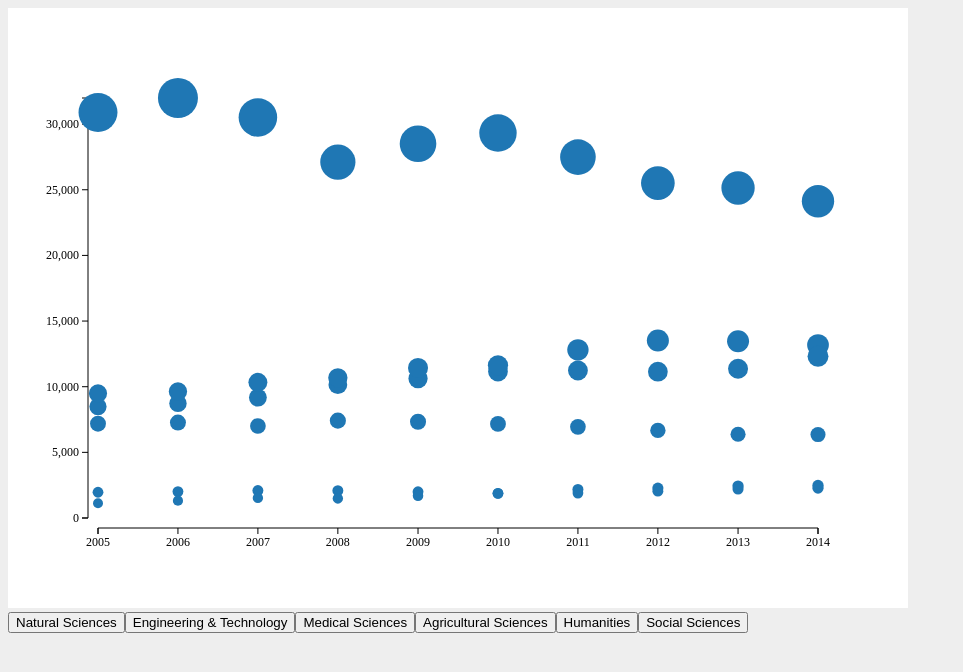
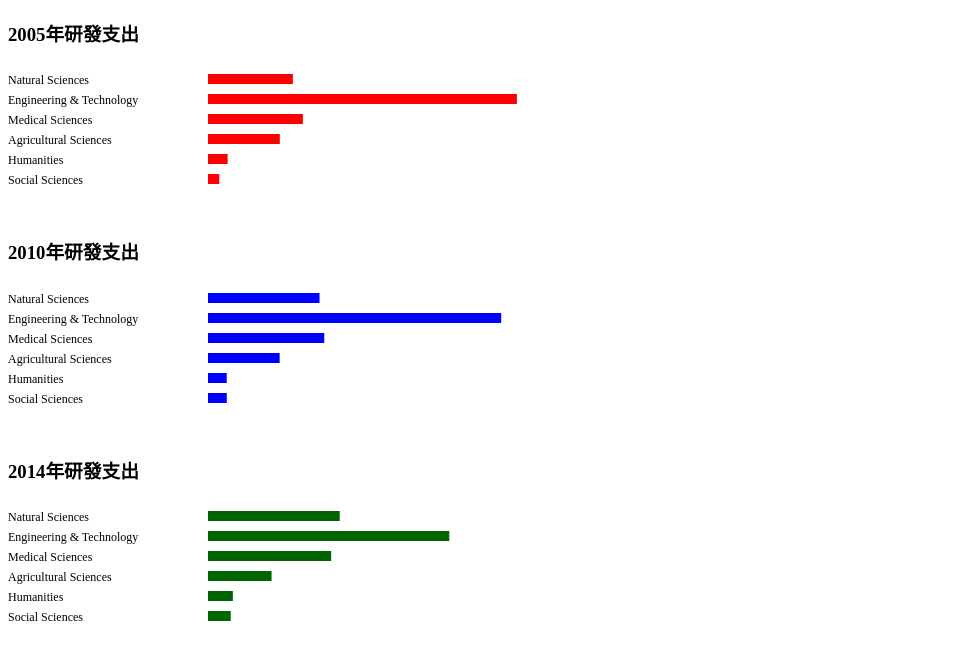
Before and after one commit to eg721014/D3-final-1, a plain HTML site: page index.html in a window 1280 px wide. Shown: the whole page, without its empty margins (0-963 px from the left). Drawn offline with nearby package versions, Linux system fonts and the light colour scheme.

Commit message:
no message

```diff
--- a/index.html
+++ b/index.html
@@ -2,206 +2,112 @@
 <html>
 <head>
     <meta charset="UTF-8">
-    <title>Untitled Document</title>
+    <title>d3-start</title>
     <script src="https://d3js.org/d3.v3.js"></script>
-    <style>
-        #tooltip{
-  position: absolute;
-  /* left: 20px; */
-  /* top:  100px; */
-  background: #fff;
-  width: 150px;
-  height: auto;
-  padding: 0px 10px;
-  border-radius: 5px;
-  box-shadow: 5px 5px 10px rgba(0,0,0,0.3);
-}
- #tooltip.hidden{
-  display: none;
-}
-        body{
-            background: #eee;
-        }
-        .axis path, .axis line{
-            fill: none;
-            stroke: black;
-            shape-rendering: auto;
-        }
-        .axis text{
-            font-size: 12px;
-        }
-    </style>
+
 </head>
 <body>
-   <div id="tooltip" class="hidden">
-  <p><strong id="RD">Hello</strong></p>
-  <p id="type">tooltip</p>
-</div>
+     <h3>2005年研發支出</h3>
+      <svg id="RDdata02-1-1" width="600" height="150"></svg>
         <script>
-        var w = 900;
-        var h = 600;
-        var padding = 90;
-        var letterList = ["A","B","C","D","E","F","G","H","I","J","K","M","N","O","P","Q","T","U","V","W","X","Z"];
+        d3.csv("RDdata02-1.csv",function(dataSet) {
+         var body = d3.select("body");
+         var count = 0;
+         for(var i=0; i < dataSet.length; i++) {
+            if(parseInt(dataSet[i].amount) > 0 && dataSet[i].year === "2005" ) {
+              body.select("#RDdata02-1-1").append("text").attr({
+                x: 0,
+                y: 20 + 20 * count,
+                "font-size": 12
+              }).text(dataSet[i].type);
 
-        svg();
-
-        d3.csv("RDdata02-1.csv", function(dataSet){
-           bind(dataSet);
-           render(dataSet);
-           btnList(dataSet);
+              d3.select("#RDdata02-1-1")
+              .append("rect")
+              .transition()
+              .duration(2000)
+              .delay(function(d, i){
+                     return i*2000;
+                })
+              .attr({
+                 x: 200,
+                 y: 10 + 20 * count,
+                 width: dataSet[i].amount/100 ,
+                 height: 10,
+                 fill: "red"
               });
-
-
-        function svg(){
-            d3.select("body").append("svg").attr({
-                width: w,
-                height: h
-            });
-            d3.select("svg").append("g").append("rect").attr({
-                width: "100%",
-                height: "100%",
-                fill: "white"
-            });
-            d3.select("svg").append("g").attr("id","axisX");
-            d3.select("svg").append("g").attr("id","axisY");
+              count++;
             }
 
-        function bind(dataSet){
-            var selection = d3.select("svg")
-                                .selectAll("circle")
-                                .data(dataSet);
-            selection.enter().append("circle");
-            selection.exit().remove();
          }
-        function render(dataSet){
-          //比例尺們 xScale, yScale, rScale, fScale
-           var xScale = d3.time.scale()
-                    .domain([new Date(d3.min(dataSet, function(d){
-                        return new Date(d.year);
-                    })),new Date(d3.max(dataSet, function(d){
-                        return new Date(d.year);
-                    }))])
-                    .range([padding,w-padding]);
-           var yScale = d3.scale.linear()
-                    .domain([0,d3.max(dataSet, function(d){
-                        return +d.amount;
-                    })])
-                    .range([h-padding,padding]);
-           var rScale = d3.scale.linear()
-                    .domain([d3.min(dataSet, function(d){
-                        return +d.amount;
-                    }),d3.max(dataSet, function(d){
-                        return +d.amount;
-                    })])
-                    .range([5,20]);
-           var fScale = d3.scale.category20();
+        });
+            </script>
+            <h3>2010年研發支出</h3>
+      <svg id="RDdata02-1-2" width="600" height="150"></svg>
+        <script>
+        d3.csv("RDdata02-1.csv",function(dataSet) {
+         var body = d3.select("body");
+         var count = 0;
+         for(var i=0; i < dataSet.length; i++) {
+            if(parseInt(dataSet[i].amount) >0 && dataSet[i].year === "2010" ) {
+              body.select("#RDdata02-1-2").append("text").attr({
+                x: 0,
+                y: 20 + 20 * count,
+                "font-size": 12
+              }).text(dataSet[i].type);
 
-           //開始畫圈圈
-           d3.selectAll("circle")
-//                .transition()
+              d3.select("#RDdata02-1-2")
+              .append("rect")
+              .transition()
+              .duration(4000)
+              .delay(function(d, i){
+                     return i*4000;
+                })
               .attr({
-                cx: function(d){
-                  return xScale(new Date(d.year));
-                },
-                cy:function(d){
-                  return yScale(+d.amount);
-                },
-                r:function(d){
-                  return rScale(+d.amount);
-                },
-                fill: function(d){
-                  return fScale(letterList.indexOf(d.type));
+                 x: 200,
+                 y: 10 + 20 * count,
+                 width: dataSet[i].amount/100 ,
+                 height: 10,
+                 fill: "blue"
+              });
+              count++;
             }
-              })
-           .on("mouseover",function(d){
-               var xPos =
-                   parseFloat(d3.select(this).attr("cx"))+12;
-               var yPos =
-                    parseFloat(d3.select(this).attr("cy"))+12;
-
-               d3.select("#tooltip").style({
-                   left: xPos+"px" ,
-                   top: yPos+"px"
-               });
-               d3.select("#RD").text(d.amount);
-               d3.select("#tyoe").text(d.type);
-
-               d3.select("#tooltip").classed("hidden",false);
-           })
-           .on("mouseout",function(d){
-               d3.select("#tooltip").classed("hidden",true);
-           });
-
-           //開始畫x,y軸線
-            var xAxis = d3.svg.axis().scale(xScale).orient("bottom");
-            var yAxis = d3.svg.axis().scale(yScale).orient("left");
-            d3.select("svg")
-                .select("g#axisY")
-                .attr("class","axis")
-                .attr("transform", "translate("+(padding-10)+",0)")
-                .call(yAxis);
-            d3.select("svg")
-                .select("g#axisX")
-                .attr("class","axis")
-                .attr("transform", "translate(0,"+(h-padding+10)+")")
-                .call(xAxis);
-
 
          }
-        function btnList(dataSet){
+        });
+        </script>
+         <h3>2014年研發支出</h3>
+      <svg id="RDdata02-1-3" width="600" height="150"></svg>
+        <script>
+        d3.csv("RDdata02-1.csv",function(dataSet) {
+         var body = d3.select("body");
+         var count = 0;
+         for(var i=0; i < dataSet.length; i++) {
+            if(parseInt(dataSet[i].amount) >0 && dataSet[i].year === "2014" ) {
+              body.select("#RDdata02-1-3").append("text").attr({
+                x: 0,
+                y: 20 + 20 * count,
+                "font-size": 12
+              }).text(dataSet[i].type);
 
-            //industryArr: 行業別陣列(包含重複項目)
-            var industryArr = dataSet.map(function(d){
-               return d.type;
+              d3.select("#RDdata02-1-3")
+              .append("rect")
+              .transition()
+              .duration(8000)
+              .delay(function(d, i){
+                     return i*8000;
+                })
+              .attr({
+                 x: 200,
+                 y: 10 + 20 * count,
+                 width: dataSet[i].amount/100 ,
+                 height: 10,
+                 fill: "green"
               });
-            //uniqueIndustryArr: 行業別陣列(無重複項目)
-            var uniqueIndustryArr = unique(industryArr);
+              count++;
+            }
 
-            //filterIndustryArr: 行業別陣列(去除空白項目)
-            var filterIndustryArr = uniqueIndustryArr.filter(function(d){
-               return d!="";
+         }
         });
-
-            //畫出按鈕們
-            var selection = d3.select("body")
-                .append("div")
-                .selectAll("input")
-                .data(filterIndustryArr);
-
-            selection.enter()
-                .append("input")
-                .attr({
-                    type: "button",
-                    value: function(d){
-                        return d;
-                    }
-                })
-                .on("click",function(d){
-                    //當行業別按鈕按下時執行
-                    update(d);
-                });
-
-
-            function update(industryName){
-                //過濾行業別符合者
-                var newDataSet = dataSet.filter(function(d){
-                    return d.type === industryName;
-                });
-
-                //重新整理bind,render
-               bind(newDataSet);
-                render(newDataSet);
-            }
-            function unique(array){
-              var n = [];
-              for(var i = 0; i < array.length; i++){
-                if (n.indexOf(array[i]) == -1){
-                    n.push(array[i]);
-                }
-              }
-              return n;
-            }
-        }
         </script>
 
 </body>
```
Lines whose indentation alone changed are shown as unchanged.
